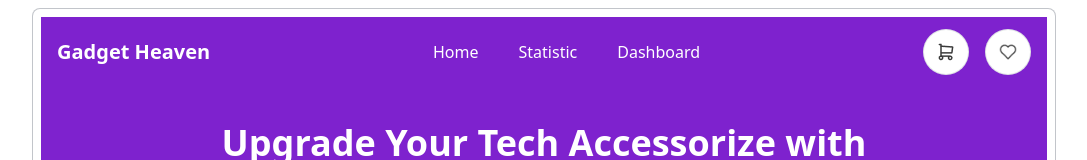
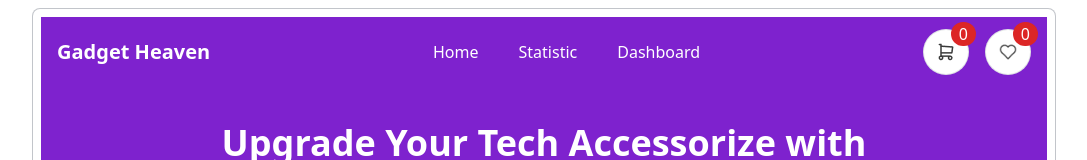
Before and after one commit to programming-hero-web-course-4/b10a8-gadget-heaven-TahsinAlahi, a React (Vite) app: page /category/0 in a window 1280 px wide. Shown: the top 160 px of the page, without its empty margins (96-1183 px from the left). Built offline with nearby package versions, Linux system fonts and the light colour scheme.

Commit message:
updated nav buttons

```diff
--- a/src/component/NavBar.jsx
+++ b/src/component/NavBar.jsx
@@ -1,11 +1,13 @@
 import { NavLink, useLocation, useNavigate } from "react-router-dom";
 import cartImg from "../assets/cart_black.png";
 import wishlistImg from "../assets/wishlist.png";
+import { useGadgetContext } from "../contexts/GadgetContext";
 
 function NavBar() {
   const { pathname } = useLocation();
   const isHome = pathname.includes("category");
   const navigate = useNavigate();
+  const { cart, wishlist } = useGadgetContext();
 
   return (
     <nav
@@ -60,19 +62,29 @@
         </div>
         <div className="flex items-center justify-center gap-4">
           <div
-            className={`flex items-center justify-center p-3 border border-gray-500/20 rounded-full bg-white cursor-pointer ${
+            className={`flex items-center justify-center p-3 border border-gray-500/20 rounded-full bg-white cursor-pointer relative ${
               isHome ? "hover:bg-purple-200" : "hover:bg-gray-400/20"
             }`}
             onClick={() => navigate("/dashboard/cart")}
           >
+            {cart && (
+              <div className="absolute -top-2 -right-2 bg-red-600 text-white px-2 w-fit rounded-full text-center">
+                {cart.length}
+              </div>
+            )}
             <img src={cartImg} alt="Cart" className="w-5 aspect-square" />
           </div>
           <div
-            className={`flex items-center justify-center p-3 border border-gray-500/20 rounded-full bg-white cursor-pointer ${
+            className={`flex items-center justify-center p-3 border border-gray-500/20 rounded-full bg-white cursor-pointer relative ${
               isHome ? "hover:bg-purple-200" : "hover:bg-gray-400/20"
             }`}
             onClick={() => navigate("/dashboard/wishlist")}
           >
+            {wishlist && (
+              <div className="absolute -top-2 -right-2 bg-red-600 text-white px-2 w-fit rounded-full text-center">
+                {wishlist.length}
+              </div>
+            )}
             <img
               src={wishlistImg}
               alt="Wish list "
```
